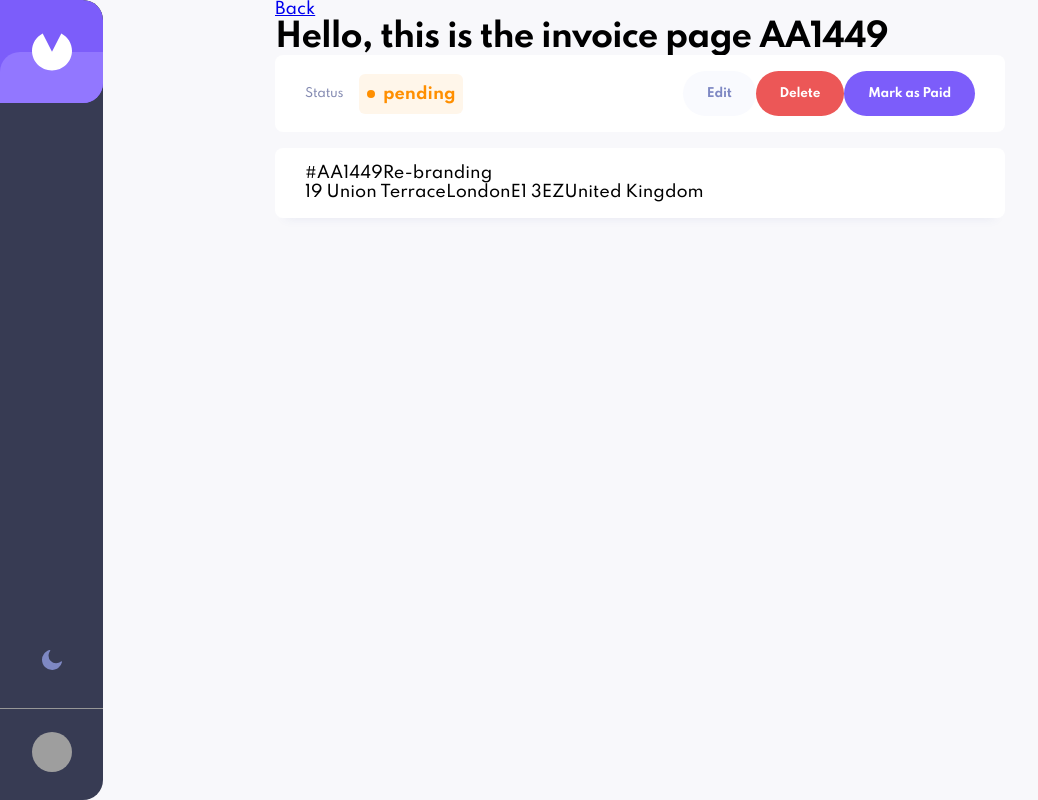
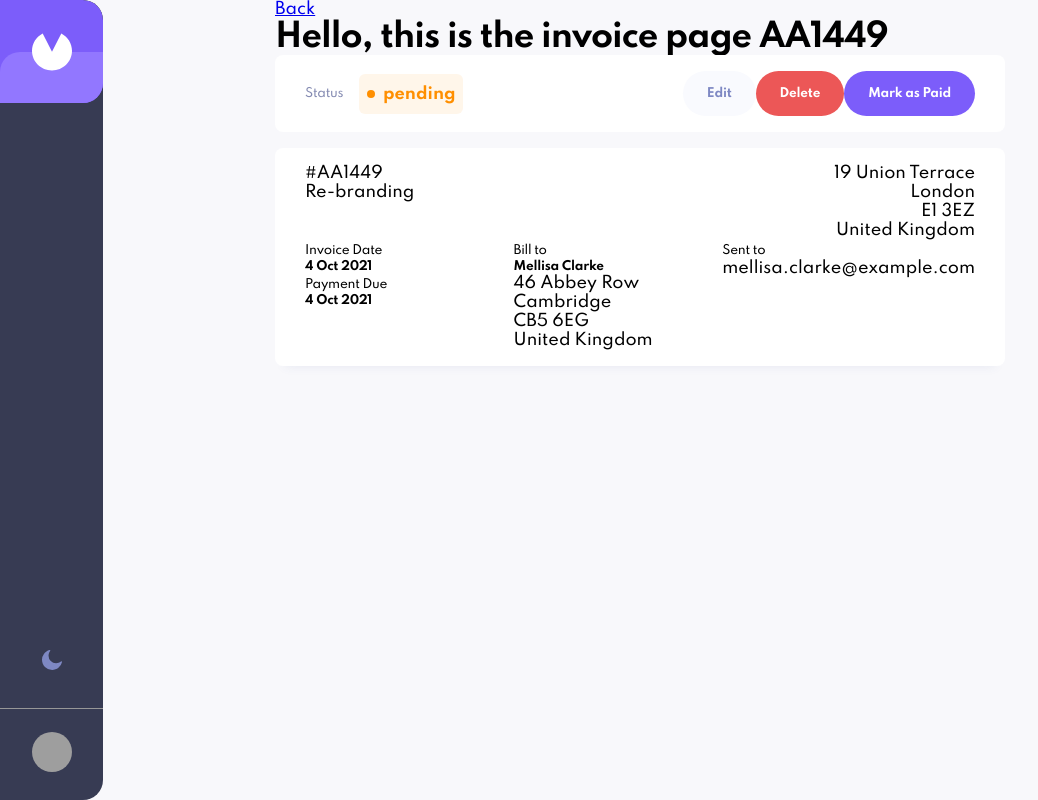
Before and after one commit to nlukic97/react-invoice-app, a React (Create React App) app: page /invoice/AA1449 in a window 1280 px wide. Shown: the whole page, without its empty margins (0-1038 px from the left). Built offline with nearby package versions, Linux system fonts and the light colour scheme; grey boxes are pictures that could not be loaded.

Commit message:
design for the single page area

```diff
--- a/src/components/InvoicePage.js
+++ b/src/components/InvoicePage.js
@@ -8,6 +8,11 @@ const InvoicePage = ({invoices, deleteInvoice, markAsPaid}) => {
     let invoice = invoices.find(item=> item.id === id)
 
     console.log(invoice);
+
+    function convertDate(stringDate){
+        let date = new Date(stringDate)
+        return `${date.getDay()} ${date.toLocaleString('default',{month:'short'})} ${date.getFullYear()}`
+    }
 
     return (
         <div className="single_page_invoice">
@@ -51,18 +56,51 @@ const InvoicePage = ({invoices, deleteInvoice, markAsPaid}) => {
                 {/* 3. Invoice data */}
                 <div className="data-container card">
 
-                    <div className="id_address_container">
+                    <div className="first_line">
                         <div className="id_description_container">
-                            <span className="id">#{invoice.id}</span>
-                            <span className="description">{invoice.description}</span>
+                            <div className="id">#{invoice.id}</div>
+                            <div className="description">{invoice.description}</div>
+                        </div>
+
+                        <div className="sender_address_container">
+                            <div><span className="street">{invoice.senderAddress.street}</span></div>
+                            <div><span className="city">{invoice.senderAddress.city}</span></div>
+                            <div><span className="postCode">{invoice.senderAddress.postCode}</span></div>
+                            <div><span className="country">{invoice.senderAddress.country}</span></div>
                         </div>
                     </div>
-                    <div className="sender_address_container">
-                        <span className="street">{invoice.senderAddress.street}</span>
-                        <span className="city">{invoice.senderAddress.city}</span>
-                        <span className="postCode">{invoice.senderAddress.postCode}</span>
-                        <span className="country">{invoice.senderAddress.country}</span>
+
+                    <div className="second_line">
+                        <div className="dates">
+                            <div className="date-item">
+                                <span className="body-1">Invoice Date</span>
+                                <h4>{convertDate(invoice.createdAt)}</h4>
+                            </div>
+
+                            <div className="date-item">
+                                <span className="body-1">Payment Due</span>
+                                <h4>{convertDate(invoice.paymentDue)}</h4>
+                            </div>
+                        </div>
+
+                        <div className="receiver_address">
+                            <span className="body-1">Bill to</span>
+                            <h4>{invoice.clientName}</h4>
+
+                            <div className="receiver_address_container">
+                                <div><span className="street">{invoice.clientAddress.street}</span></div>
+                                <div><span className="city">{invoice.clientAddress.city}</span></div>
+                                <div><span className="postCode">{invoice.clientAddress.postCode}</span></div>
+                                <div><span className="country">{invoice.clientAddress.country}</span></div>
+                            </div>
+                        </div>
+
+                        <div className="email">
+                            <span className="body-1">Sent to</span>
+                            <div><span>{invoice.clientEmail}</span></div>
+                        </div>
                     </div>
+
                 </div>
             </div>
         </div>
--- a/src/css/App.css
+++ b/src/css/App.css
@@ -93,9 +93,20 @@ html.dark-theme body {
   flex-basis: 100%;
   margin-top: 16px;
 }
-.single_page_invoice .flex-container .data-container .id_address_container {
+.single_page_invoice .flex-container .data-container .first_line {
   display: flex;
   justify-content: space-between;
+}
+.single_page_invoice .flex-container .data-container .first_line .sender_address_container {
+  display: flex;
+  flex-direction: column;
+  align-items: flex-end;
+}
+.single_page_invoice .flex-container .data-container .second_line {
+  display: flex;
+}
+.single_page_invoice .flex-container .data-container .second_line .dates, .single_page_invoice .flex-container .data-container .second_line .receiver_address, .single_page_invoice .flex-container .data-container .second_line .email {
+  flex: 1;
 }
 
 .color-grayblue {
--- a/src/scss/imports/_layout.scss
+++ b/src/scss/imports/_layout.scss
@@ -60,9 +60,26 @@ html.dark-theme body {
             flex-basis: 100%;
             margin-top: 16px;
 
-            .id_address_container {
+            .first_line {
                 display: flex;
                 justify-content: space-between;
+
+
+                .sender_address_container {
+                    display: flex;
+                    flex-direction: column;
+                    align-items: flex-end;
+                }
+            }
+
+            .second_line {
+                display: flex;
+
+                .dates, .receiver_address, .email {
+                    flex: 1;
+                }
+
+
             }
         }
     }
```
Also changed, not shown: 1 other file (tests, documents, lock files or other folders).
